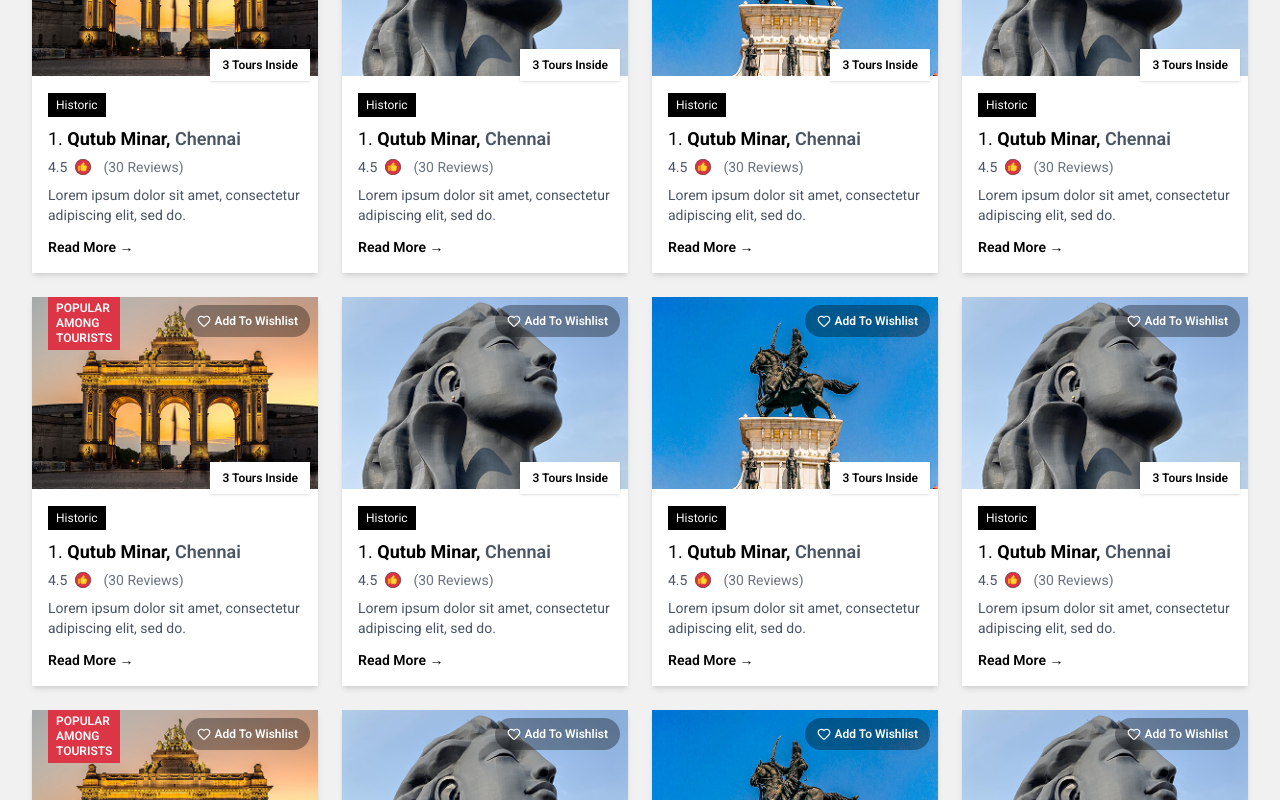
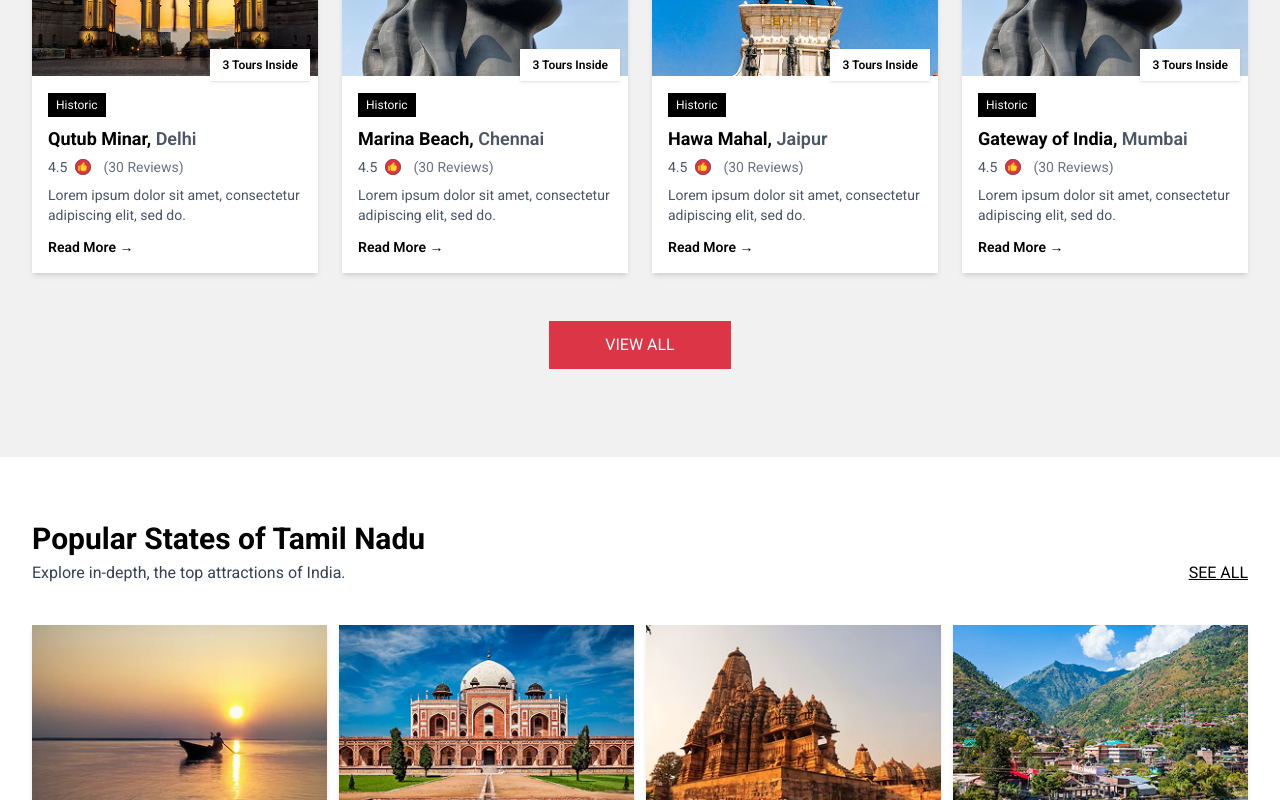
Before and after one commit to pipul014/mern-india-together, a React (Vite) app: page /india-country in a window 1280 px wide. Shown: the part 3320-4120 px from the top of the page. Built offline with nearby package versions, Linux system fonts and the light colour scheme.

Commit message:
first commit

```diff
--- a/src/components/IndiaCountry/IndiaCountryAttractions.jsx
+++ b/src/components/IndiaCountry/IndiaCountryAttractions.jsx
@@ -1,5 +1,246 @@
+// import React from "react";
+// import { Heart } from "lucide-react";
+// import IndiaCard1 from "../../assets/images/IndiaCountry/IndiaCard1.png";
+// import IndiaCard2 from "../../assets/images/IndiaCountry/IndiaCard2.png";
+// import IndiaCard3 from "../../assets/images/IndiaCountry/IndiaCard3.png";
+// import thumbUpIcon from "../../assets/images/destinations/thumb-up_svgrepo.com.svg";
+
+// const places = [
+//   {
+//     id: 1,
+//     image: IndiaCard1,
+//     title: "Qutub Minar, ",
+//     title2: "Chennai",
+//     rating: 4.5,
+//     reviews: 30,
+//     tag: "Popular Among Tourists",
+//   },
+//   {
+//     id: 2,
+//     image: IndiaCard2,
+//     title: "Qutub Minar, ",
+//     title2: "Chennai",
+//     rating: 4.5,
+//     reviews: 30,
+//   },
+//   {
+//     id: 3,
+//     image: IndiaCard3,
+//     title: "Qutub Minar, ",
+//     title2: "Chennai",
+//     rating: 4.5,
+//     reviews: 30,
+//   },
+//   {
+//     id: 4,
+//     image: IndiaCard2,
+//     title: "Qutub Minar, ",
+//     title2: "Chennai",
+//     rating: 4.5,
+//     reviews: 30,
+//   },
+//   {
+//     id: 5,
+//     image: IndiaCard1,
+//     title: "Qutub Minar, ",
+//     title2: "Chennai",
+//     rating: 4.5,
+//     reviews: 30,
+//     tag: "Popular Among Tourists",
+//   },
+//   {
+//     id: 6,
+//     image: IndiaCard2,
+//     title: "Qutub Minar, ",
+//     title2: "Chennai",
+//     rating: 4.5,
+//     reviews: 30,
+//   },
+//   {
+//     id: 7,
+//     image: IndiaCard3,
+//     title: "Qutub Minar, ",
+//     title2: "Chennai",
+//     rating: 4.5,
+//     reviews: 30,
+//   },
+//   {
+//     id: 8,
+//     image: IndiaCard2,
+//     title: "Qutub Minar, ",
+//     title2: "Chennai",
+//     rating: 4.5,
+//     reviews: 30,
+//   },
+//   {
+//     id: 9,
+//     image: IndiaCard1,
+//     title: "Qutub Minar, ",
+//     title2: "Chennai",
+//     rating: 4.5,
+//     reviews: 30,
+//     tag: "Popular Among Tourists",
+//   },
+//   {
+//     id: 10,
+//     image: IndiaCard2,
+//     title: "Qutub Minar, ",
+//     title2: "Chennai",
+//     rating: 4.5,
+//     reviews: 30,
+//   },
+//   {
+//     id: 11,
+//     image: IndiaCard3,
+//     title: "Qutub Minar, ",
+//     title2: "Chennai",
+//     rating: 4.5,
+//     reviews: 30,
+//   },
+//   {
+//     id: 12,
+//     image: IndiaCard2,
+//     title: "Qutub Minar, ",
+//     title2: "Chennai",
+//     rating: 4.5,
+//     reviews: 30,
+//   },
+//   {
+//     id: 13,
+//     image: IndiaCard1,
+//     title: "Qutub Minar, ",
+//     title2: "Chennai",
+//     rating: 4.5,
+//     reviews: 30,
+//     tag: "Popular Among Tourists",
+//   },
+//   {
+//     id: 14,
+//     image: IndiaCard2,
+//     title: "Qutub Minar, ",
+//     title2: "Chennai",
+//     rating: 4.5,
+//     reviews: 30,
+//   },
+//   {
+//     id: 15,
+//     image: IndiaCard3,
+//     title: "Qutub Minar, ",
+//     title2: "Chennai",
+//     rating: 4.5,
+//     reviews: 30,
+//   },
+//   {
+//     id: 16,
+//     image: IndiaCard2,
+//     title: "Qutub Minar, ",
+//     title2: "Chennai",
+//     rating: 4.5,
+//     reviews: 30,
+//   },
+// ];
+
+// const IndiaCountryAttractions = () => {
+//   return (
+//     <>
+//       <div className="bg-[#F1F1F1] px-4 sm:px-6 md:px-8 py-16">
+//         <div className="flex items-end justify-between">
+//           <div>
+//             <h1 className="text-3xl font-bold">Top Attractions of India</h1>
+//             <p className="text-gray-700 mt-1">
+//               Explore in-depth, the top attractions of India.
+//             </p>
+//           </div>
+//           <p className="underline uppercase">See All</p>
+//         </div>
+
+//         {/* card section */}
+//         <div className="py-6">
+//           <div className="grid grid-cols-1 sm:grid-cols-2 lg:grid-cols-4 gap-6">
+//             {places.map((place) => (
+//               <div
+//                 key={place.id}
+//                 className="bg-white shadow-md overflow-hidden hover:shadow-lg transition"
+//               >
+//                 {/* Image Section */}
+//                 <div className="relative">
+//                   <img
+//                     src={place.image}
+//                     alt={place.title}
+//                     className="w-full h-48 object-cover"
+//                   />
+
+//                   {/* Top Left Tag */}
+//                   {place.tag && (
+//                     <span className="absolute top-0 left-4 uppercase bg-[#DC3545] text-white text-xs font-semibold px-2 py-1 whitespace-pre-line leading-tight">
+//                       {/* {place.tag} */}
+//                       {"Popular\nAmong\nTourists"}
+//                     </span>
+//                   )}
+
+//                   {/* Wishlist Button */}
+//                   <button className="absolute top-2 right-2 bg-[#00000057] bg-opacity-50 text-white text-xs font-semibold px-3 py-2 rounded-full flex items-center gap-1 hover:bg-opacity-70 transition">
+//                     <Heart size={14} /> Add To Wishlist
+//                   </button>
+
+//                   {/* Bottom Label */}
+//                   <span className="absolute bottom-[-5px] right-2 bg-white text-black text-xs font-semibold px-3 py-2 shadow">
+//                     3 Tours Inside
+//                   </span>
+//                 </div>
+
+//                 {/* Content Section */}
+//                 <div className="p-4">
+//                   <span className="inline-block bg-black text-white text-xs px-2 py-1 mb-2">
+//                     Historic
+//                   </span>
+//                   <h3 className=" text-lg">
+//                     1.{" "}
+//                     <span className="text-black font-bold">{place.title}</span>{" "}
+//                     <span className="text-gray-600 font-semibold">
+//                       {place.title2}
+//                     </span>
+//                   </h3>
+//                   <p className="text-sm text-gray-600 flex items-center mt-1">
+//                     {place.rating}{" "}
+//                     <img
+//                       src={thumbUpIcon}
+//                       alt="Thumb Up"
+//                       className="w-4 h-4 inline-block mx-2 object-contain"
+//                     />
+//                     <span className="text-gray-500 ml-1">
+//                       ({place.reviews} Reviews)
+//                     </span>
+//                   </p>
+//                   <p className="text-gray-600 text-sm mt-2">
+//                     Lorem ipsum dolor sit amet, consectetur adipiscing elit, sed
+//                     do.
+//                   </p>
+
+//                   <button className="text-black font-semibold text-sm mt-3 flex items-center hover:underline">
+//                     Read More →
+//                   </button>
+//                 </div>
+//               </div>
+//             ))}
+//           </div>
+
+//           <div className="flex justify-center items-center">
+//             <button className="bg-[#DC3545] px-14 text-white mt-12 py-3 cursor-pointer">
+//               VIEW ALL
+//             </button>
+//           </div>
+//         </div>
+//       </div>
+//     </>
+//   );
+// };
+
+// export default IndiaCountryAttractions;
+
 import React from "react";
 import { Heart } from "lucide-react";
+import { Link } from "react-router-dom"; // ✅ added
 import IndiaCard1 from "../../assets/images/IndiaCountry/IndiaCard1.png";
 import IndiaCard2 from "../../assets/images/IndiaCountry/IndiaCard2.png";
 import IndiaCard3 from "../../assets/images/IndiaCountry/IndiaCard3.png";
@@ -10,7 +251,7 @@ const places = [
     id: 1,
     image: IndiaCard1,
     title: "Qutub Minar, ",
-    title2: "Chennai",
+    title2: "Delhi",
     rating: 4.5,
     reviews: 30,
     tag: "Popular Among Tourists",
@@ -18,7 +259,7 @@ const places = [
   {
     id: 2,
     image: IndiaCard2,
-    title: "Qutub Minar, ",
+    title: "Marina Beach, ",
     title2: "Chennai",
     rating: 4.5,
     reviews: 30,
@@ -26,115 +267,16 @@ const places = [
   {
     id: 3,
     image: IndiaCard3,
-    title: "Qutub Minar, ",
-    title2: "Chennai",
+    title: "Hawa Mahal, ",
+    title2: "Jaipur",
     rating: 4.5,
     reviews: 30,
   },
   {
     id: 4,
     image: IndiaCard2,
-    title: "Qutub Minar, ",
-    title2: "Chennai",
-    rating: 4.5,
-    reviews: 30,
-  },
-  {
-    id: 5,
-    image: IndiaCard1,
-    title: "Qutub Minar, ",
-    title2: "Chennai",
-    rating: 4.5,
-    reviews: 30,
-    tag: "Popular Among Tourists",
-  },
-  {
-    id: 6,
-    image: IndiaCard2,
-    title: "Qutub Minar, ",
-    title2: "Chennai",
-    rating: 4.5,
-    reviews: 30,
-  },
-  {
-    id: 7,
-    image: IndiaCard3,
-    title: "Qutub Minar, ",
-    title2: "Chennai",
-    rating: 4.5,
-    reviews: 30,
-  },
-  {
-    id: 8,
-    image: IndiaCard2,
-    title: "Qutub Minar, ",
-    title2: "Chennai",
-    rating: 4.5,
-    reviews: 30,
-  },
-  {
-    id: 9,
-    image: IndiaCard1,
-    title: "Qutub Minar, ",
-    title2: "Chennai",
-    rating: 4.5,
-    reviews: 30,
-    tag: "Popular Among Tourists",
-  },
-  {
-    id: 10,
-    image: IndiaCard2,
-    title: "Qutub Minar, ",
-    title2: "Chennai",
-    rating: 4.5,
-    reviews: 30,
-  },
-  {
-    id: 11,
-    image: IndiaCard3,
-    title: "Qutub Minar, ",
-    title2: "Chennai",
-    rating: 4.5,
-    reviews: 30,
-  },
-  {
-    id: 12,
-    image: IndiaCard2,
-    title: "Qutub Minar, ",
-    title2: "Chennai",
-    rating: 4.5,
-    reviews: 30,
-  },
-  {
-    id: 13,
-    image: IndiaCard1,
-    title: "Qutub Minar, ",
-    title2: "Chennai",
-    rating: 4.5,
-    reviews: 30,
-    tag: "Popular Among Tourists",
-  },
-  {
-    id: 14,
-    image: IndiaCard2,
-    title: "Qutub Minar, ",
-    title2: "Chennai",
-    rating: 4.5,
-    reviews: 30,
-  },
-  {
-    id: 15,
-    image: IndiaCard3,
-    title: "Qutub Minar, ",
-    title2: "Chennai",
-    rating: 4.5,
-    reviews: 30,
-  },
-  {
-    id: 16,
-    image: IndiaCard2,
-    title: "Qutub Minar, ",
-    title2: "Chennai",
+    title: "Gateway of India, ",
+    title2: "Mumbai",
     rating: 4.5,
     reviews: 30,
   },
@@ -142,7 +284,6 @@ const places = [
 
 const IndiaCountryAttractions = () => {
   return (
-    <>
     <div className="bg-[#F1F1F1] px-4 sm:px-6 md:px-8 py-16">
       <div className="flex items-end justify-between">
         <div>
@@ -151,7 +292,7 @@ const IndiaCountryAttractions = () => {
             Explore in-depth, the top attractions of India.
           </p>
         </div>
-          <p className="underline uppercase">See All</p>
+        <p className="underline uppercase cursor-pointer">See All</p>
       </div>
 
       {/* card section */}
@@ -160,7 +301,7 @@ const IndiaCountryAttractions = () => {
           {places.map((place) => (
             <div
               key={place.id}
-                className="bg-white shadow-md overflow-hidden hover:shadow-lg transition"
+              className="bg-white shadow-md overflow-hidden hover:shadow-lg transition relative"
             >
               {/* Image Section */}
               <div className="relative">
@@ -173,7 +314,6 @@ const IndiaCountryAttractions = () => {
                 {/* Top Left Tag */}
                 {place.tag && (
                   <span className="absolute top-0 left-4 uppercase bg-[#DC3545] text-white text-xs font-semibold px-2 py-1 whitespace-pre-line leading-tight">
-                      {/* {place.tag} */}
                     {"Popular\nAmong\nTourists"}
                   </span>
                 )}
@@ -194,13 +334,20 @@ const IndiaCountryAttractions = () => {
                 <span className="inline-block bg-black text-white text-xs px-2 py-1 mb-2">
                   Historic
                 </span>
-                  <h3 className=" text-lg">
-                    1.{" "}
-                    <span className="text-black font-bold">{place.title}</span>{" "}
+
+                {/* ✅ Clickable Title Link */}
+                <h3 className="text-lg">
+                  <Link
+                    to={`/attraction?name=${encodeURIComponent(place.title2)}`}
+                    className="hover:underline"
+                  >
+                    <span className="text-black font-bold">{place.title}</span>
                     <span className="text-gray-600 font-semibold">
                       {place.title2}
                     </span>
+                  </Link>
                 </h3>
+
                 <p className="text-sm text-gray-600 flex items-center mt-1">
                   {place.rating}{" "}
                   <img
@@ -212,14 +359,19 @@ const IndiaCountryAttractions = () => {
                     ({place.reviews} Reviews)
                   </span>
                 </p>
+
                 <p className="text-gray-600 text-sm mt-2">
                   Lorem ipsum dolor sit amet, consectetur adipiscing elit, sed
                   do.
                 </p>
 
-                  <button className="text-black font-semibold text-sm mt-3 flex items-center hover:underline">
+                {/* ✅ Read More also navigates to attraction */}
+                <Link
+                  to={`/attraction?name=${encodeURIComponent(place.title2)}`}
+                  className="text-black font-semibold text-sm mt-3 flex items-center hover:underline"
+                >
                   Read More →
-                  </button>
+                </Link>
               </div>
             </div>
           ))}
@@ -232,7 +384,6 @@ const IndiaCountryAttractions = () => {
         </div>
       </div>
     </div>
-    </>
   );
 };
 
```
Lines whose indentation alone changed are shown as unchanged.
